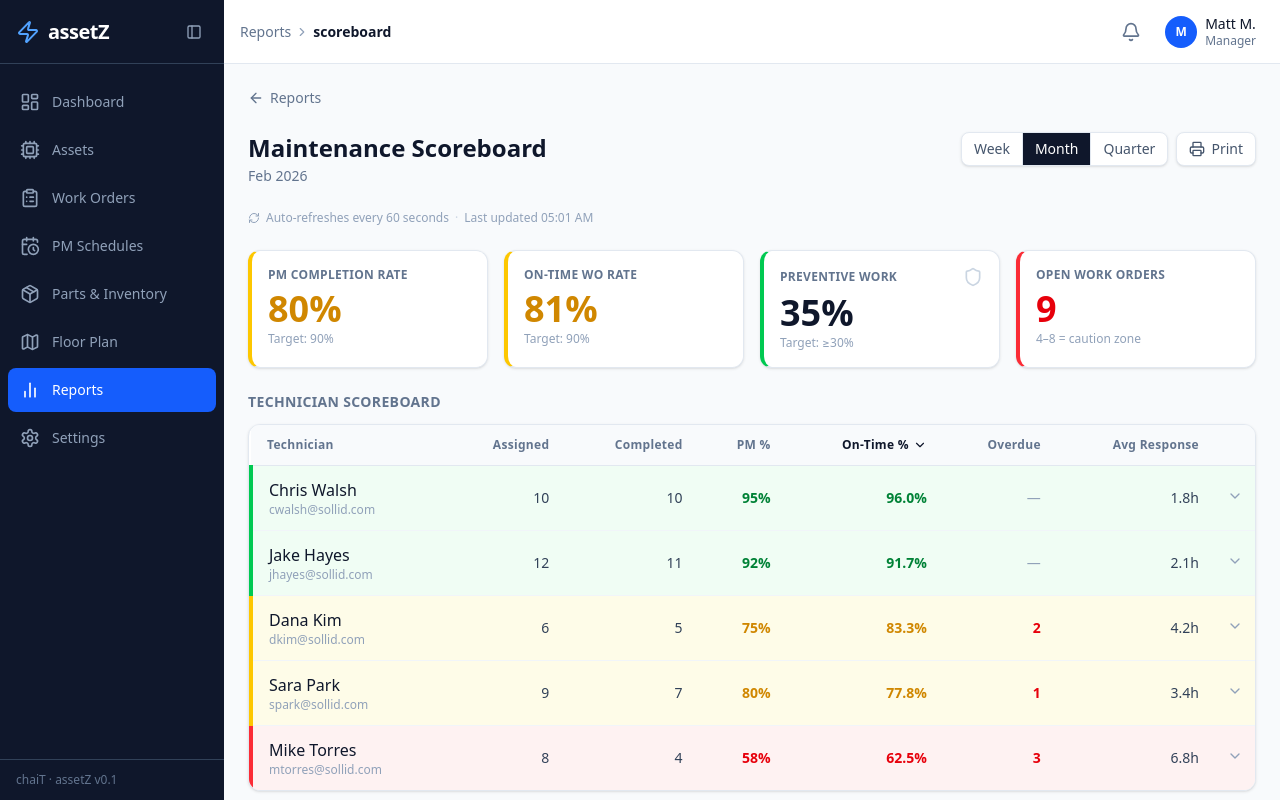
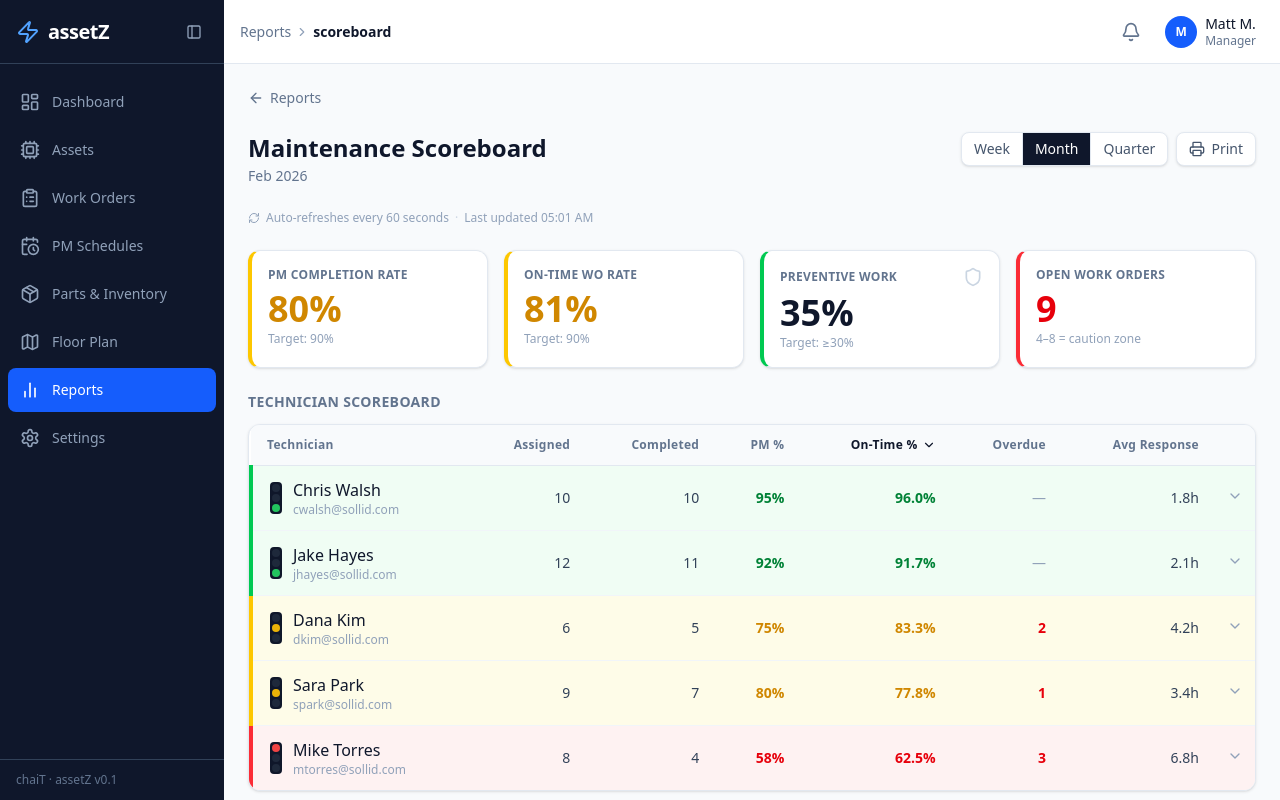
Before and after one commit to mmullett82/assetz, a Next.js app: page /reports/scoreboard in a window 1280 px wide. Built offline with nearby package versions, Linux system fonts and the light colour scheme.

Commit message:
feat: stoplight icons on scoreboard technician rows

```diff
--- a/src/components/scoreboard/TechnicianTable.tsx
+++ b/src/components/scoreboard/TechnicianTable.tsx
@@ -21,6 +21,36 @@ type SortCol =
   | 'on_time_pct'
   | 'overdue_wos'
   | 'avg_response_hours'
+
+// ─── Stoplight icon ────────────────────────────────────────────────────────────
+
+const STOPLIGHT_LIT: Record<'green' | 'yellow' | 'red', { r: string; y: string; g: string }> = {
+  red:    { r: '#ef4444', y: '#1e293b', g: '#1e293b' },
+  yellow: { r: '#1e293b', y: '#eab308', g: '#1e293b' },
+  green:  { r: '#1e293b', y: '#1e293b', g: '#22c55e' },
+}
+
+function StoplightIcon({ status }: { status: 'green' | 'yellow' | 'red' }) {
+  const { r, y, g } = STOPLIGHT_LIT[status]
+  return (
+    <svg
+      width="14"
+      height="34"
+      viewBox="0 0 14 34"
+      aria-hidden="true"
+      className="shrink-0"
+    >
+      {/* Housing */}
+      <rect x="1" y="1" width="12" height="32" rx="4" fill="#0f172a" />
+      {/* Red */}
+      <circle cx="7" cy="7"  r="4" fill={r} />
+      {/* Yellow */}
+      <circle cx="7" cy="17" r="4" fill={y} />
+      {/* Green */}
+      <circle cx="7" cy="27" r="4" fill={g} />
+    </svg>
+  )
+}
 
 // ─── Color maps ────────────────────────────────────────────────────────────────
 
@@ -161,8 +191,13 @@ export default function TechnicianTable({ scores }: TechnicianTableProps) {
                 >
                   {/* Technician name */}
                   <td className="px-4 py-3">
-                    <div className="font-medium text-slate-900">{tech.name}</div>
-                    <div className="text-xs text-slate-400">{tech.email}</div>
+                    <div className="flex items-center gap-2.5">
+                      <StoplightIcon status={tech.row_status} />
+                      <div>
+                        <div className="font-medium text-slate-900">{tech.name}</div>
+                        <div className="text-xs text-slate-400">{tech.email}</div>
+                      </div>
+                    </div>
                   </td>
 
                   {/* Assigned */}
```
Also changed, not shown: 1 other file (tests, documents, lock files or other folders).
